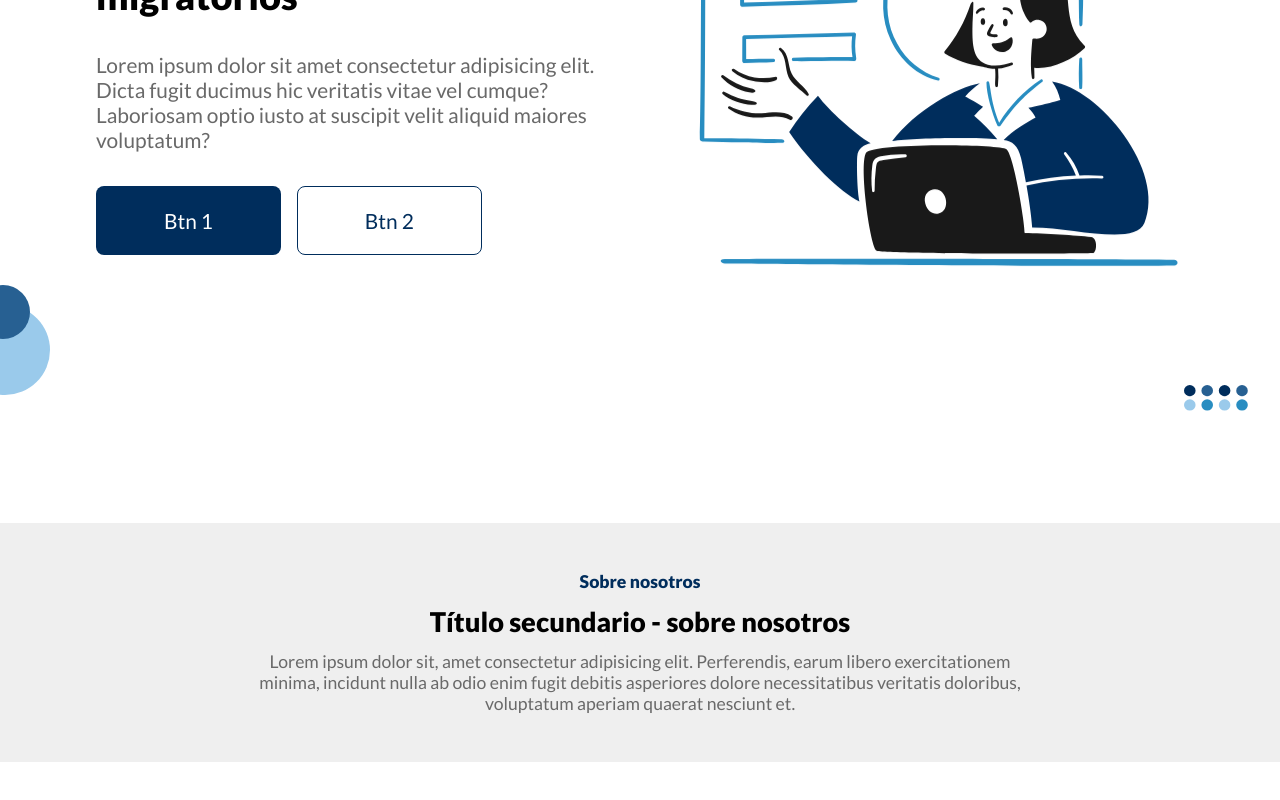
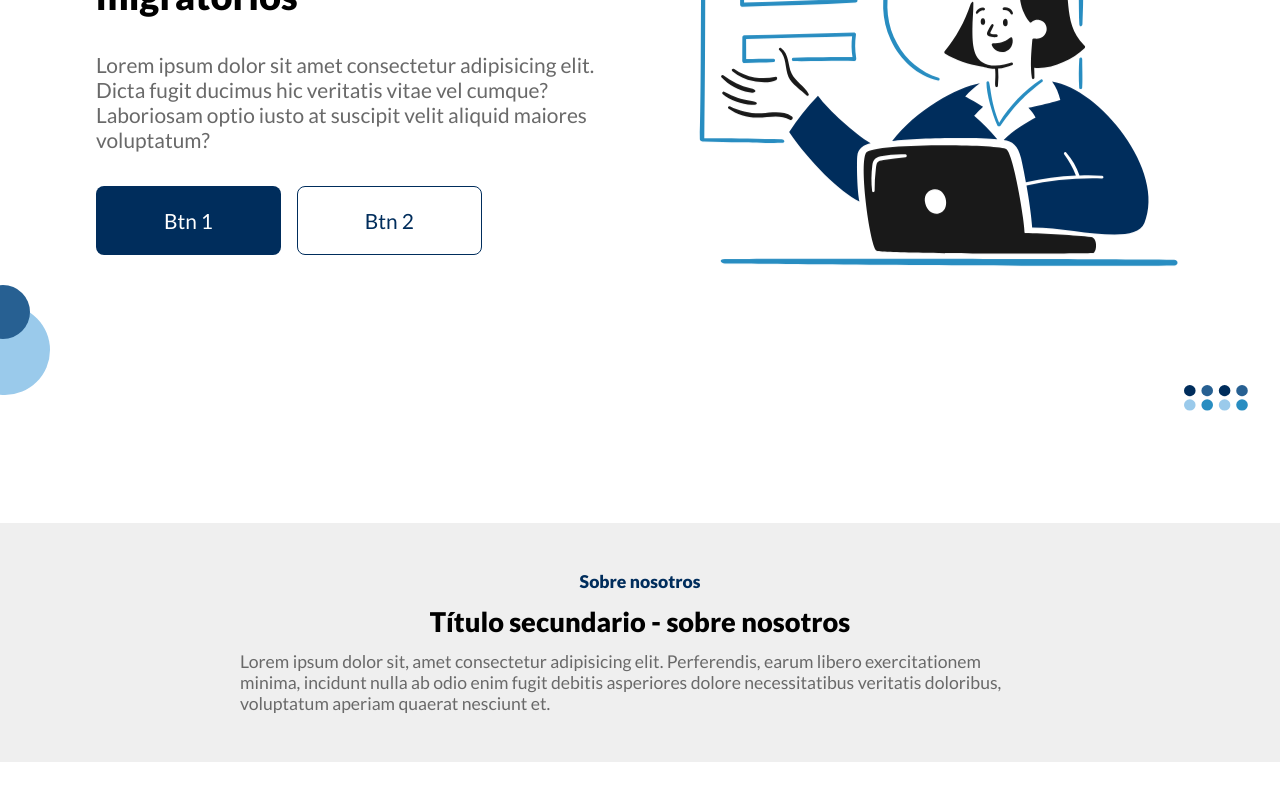
Before and after one commit to maartou/taxes, a Next.js app: page / in a window 1280 px wide. Shown: the part 367-1167 px from the top of the page. Built offline with nearby package versions, Linux system fonts and the light colour scheme.

Commit message:
Ajustando el espaciado de los textos

```diff
--- a/components/about/About.module.scss
+++ b/components/about/About.module.scss
@@ -17,7 +17,6 @@
     gap: .8rem;
 
     p {
-        text-align: center;
         color: variables.$grey ;
         max-width: 50rem;
     }
--- a/styles/globals.css
+++ b/styles/globals.css
@@ -31,6 +31,7 @@ h1 {
 h2 {
   font-weight: 900;
   font-size: 1.7em;
+  text-align: center;
 }
 
 small {
```
